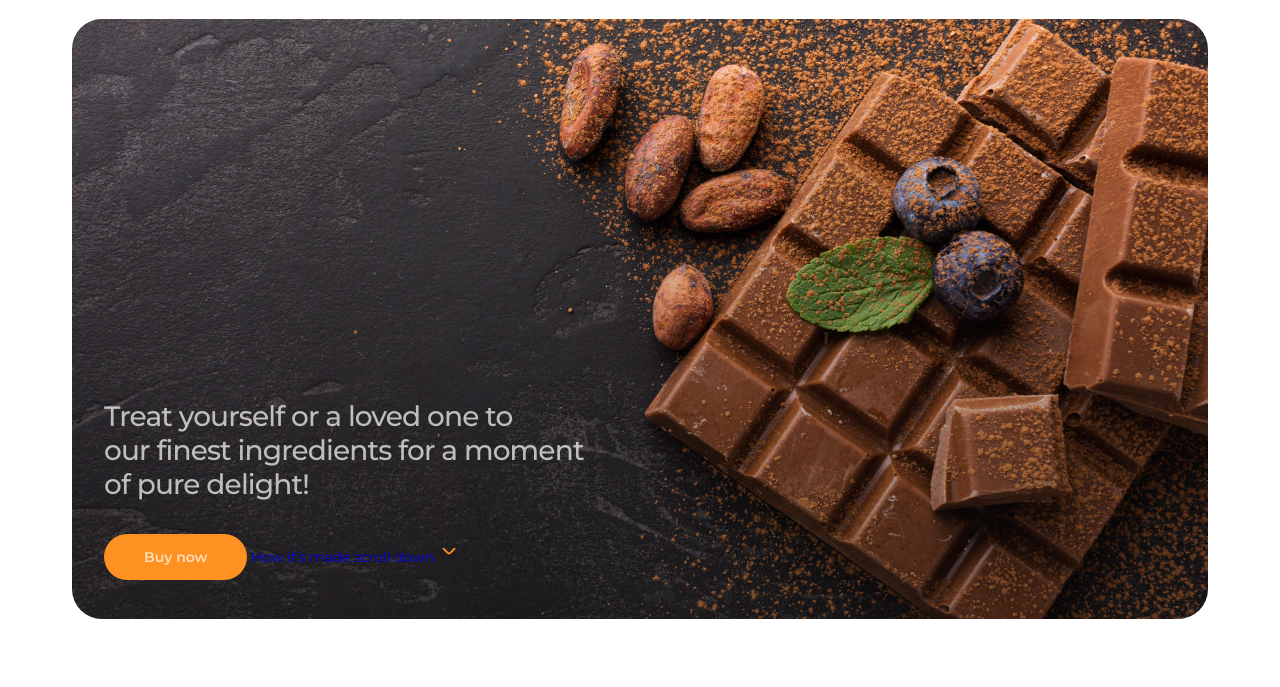
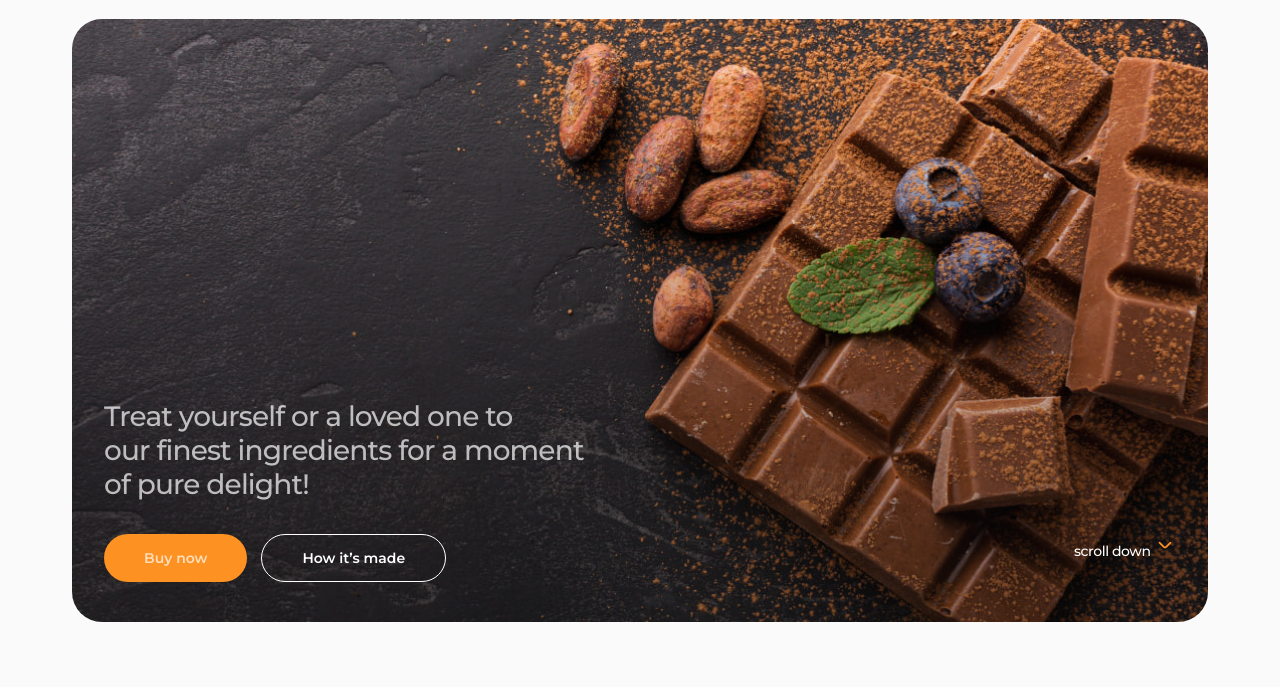
Before and after one commit to KristinaHranovska/goit-cw-01, a plain HTML site: page index.html in a window 1280 px wide. Shown: the part 74-761 px from the top of the page. Drawn offline with nearby package versions, Linux system fonts and the light colour scheme.

Commit message:
ready hero +-

```diff
--- a/css/styles.css
+++ b/css/styles.css
@@ -1,6 +1,7 @@
 :root {
     --background-main-color: #FAFAFA;
     --color-black: #111111;
+    --color-white: #FFFFFF;
     --color-text-white: rgba(255, 255, 255, 0.70);
     --color-text-balck: rgba(17, 17, 17, 0.70);
     --background-color: #1E1823;
@@ -11,8 +12,12 @@
 /* ================= BASE ================= */
 body {
     font-family: "Montserrat", sans-serif;
-    background-color: var(--background-main-color-color);
+    background-color: var(--background-main-color);
     font-size: 14px;
+}
+
+button {
+    cursor: pointer;
 }
 
 ul {
@@ -77,7 +82,6 @@ h1, h2, h3, h4, p {
 
 .site-nav {
     display: flex;
-
 }
 
 .logo {
@@ -124,14 +128,15 @@ h1, h2, h3, h4, p {
 
 .hero-block {
     max-width: 1136px;
-    height: 600px;
     background-color: var(--background-color);
-    background-image: url(../images/img-background.jpg);
+    background-image: url(../images/img-background.jpg), linear-gradient(180deg, rgba(17, 17, 17, 0.00) 0%, rgba(17, 17, 17, 0.40) 100%);
     background-repeat: no-repeat;
+    background-size: cover;
     background-position: center;
     border-radius: 30px;
 
     padding-top: 381px;
+    padding-bottom: 40px;
 }
 
 .hero-tittle {
@@ -141,6 +146,11 @@ h1, h2, h3, h4, p {
     line-height: 1.21;
     letter-spacing: -0.03em;
     padding-bottom: 32px;
+}
+
+.bth-block {
+    display: flex;
+    gap: 14px;
 }
 
 .main-btn {
@@ -160,6 +170,27 @@ h1, h2, h3, h4, p {
     color: var(--main-color);
 }
 
-.main-btn-link {}
+.main-btn-link {
+    padding: 14px 40px;
+    border-radius: 100px;
+    border: 1px solid var(--color-white);
+    color: var(--color-white);
+    font-weight: 600;
+    line-height: normal;
+}
+
+.main-btn-link:hover,
+.main-btn-link:focus {
+    color: var(--main-color);
+    border: 1px solid var(--main-color);
+}
+
+.scroll {
+    margin-left: auto;
+    color: var(--color-white);
+    font-weight: 500;
+    line-height: 1.28;
+    letter-spacing: -0.03em;
+}
 
 /* ================= END HERO SECTION ================= */
--- a/index.html
+++ b/index.html
@@ -82,12 +82,15 @@
             our finest ingredients for a moment <br />
             of pure delight!
           </h1>
-          <button class="main-btn" type="button">Buy now</button>
-          <a class="main-btn-link" href="#">How it’s made</a>
-          <a href="#"
-            >scroll down
-            <img src="./images/icons/arrow.svg" alt="" />
-          </a>
+          <div class="bth-block">
+            <button class="main-btn" type="button">Buy now</button>
+            <a class="main-btn-link" href="#">How it’s made</a>
+
+            <a class="scroll" href="#"
+              >scroll down
+              <img src="./images/icons/arrow.svg" alt="" />
+            </a>
+          </div>
         </div>
       </section>
 
```
